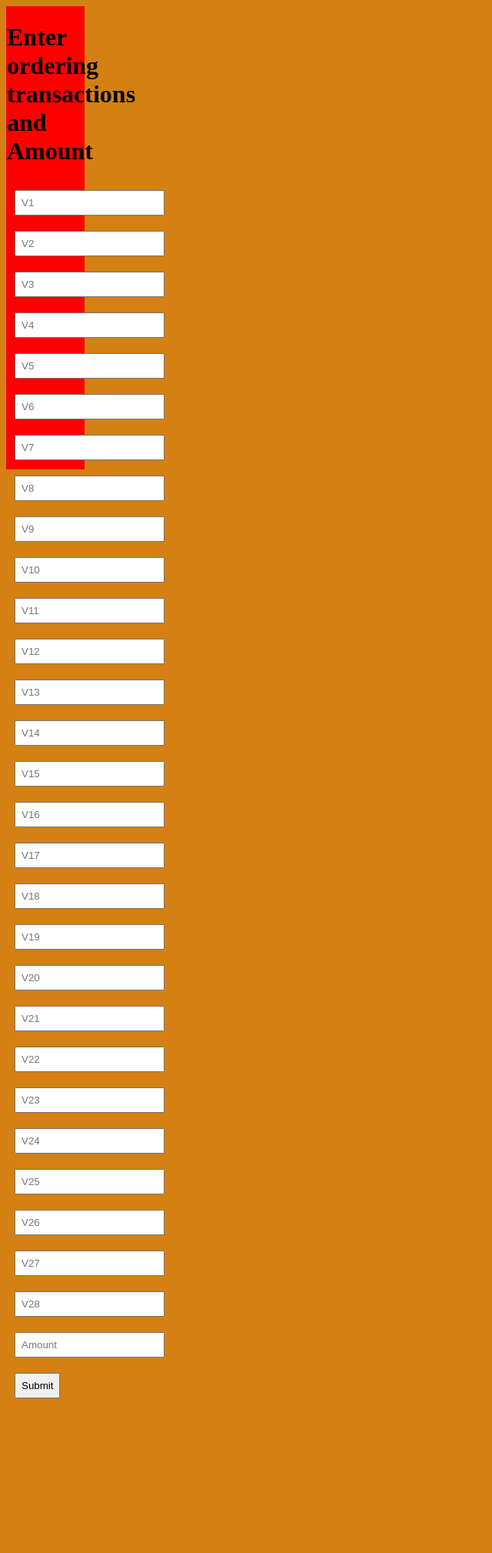
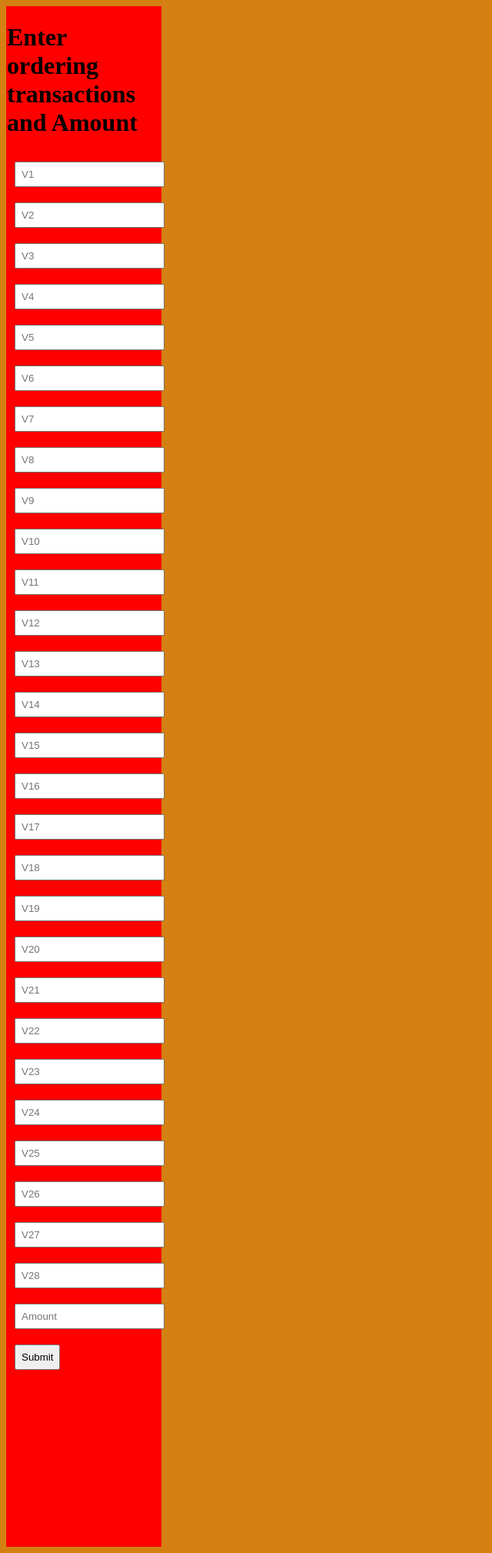
Before and after one commit to zeendlovu/fraud-detection, a Flask app: page / in a window 1280 px wide. Shown: the whole page at 77% size, without its empty margins (0-640 px from the left). Before the commit the page ends 1817 px from the top, so only its background shows below. Run offline with Flask 2, Linux system fonts and the light colour scheme; parts of the project's set-up code (start-up, migrations or seed data) failed here and were passed over.

Commit message:
Update style.css

```diff
--- a/static/style.css
+++ b/static/style.css
@@ -8,13 +8,8 @@ input{
 }
 .transaction{
     background-color: red;
-    height: 600px;
-    width: 100px;
+    height: 2000px;
+    width: 200px;
     border: 1px solid red;
 
 }
-.output{
-    height: 600px;
-    width: 100px;
-    background-color: red;
-}
```
